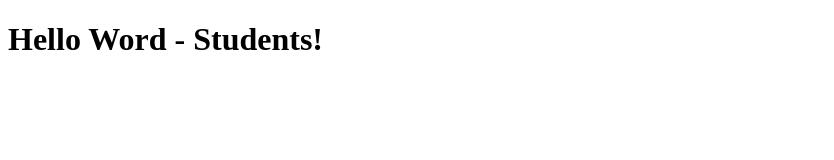
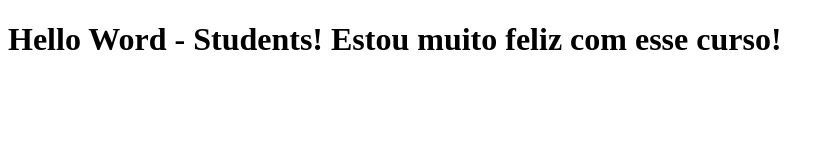
Before and after one commit to smarlon6/coursera-test, a plain HTML site: page index.html in a window 1280 px wide. Shown: the whole page, without its empty margins (0-834 px from the left). Drawn offline with Linux system fonts and the light colour scheme.

Commit message:
Next version of web

```diff
--- a/index.html
+++ b/index.html
@@ -5,6 +5,6 @@
     <title>Hello Word</title>
   </head>
   <body>
-    <h1>Hello Word - Students!</h1>
+    <h1>Hello Word - Students! Estou muito feliz com esse curso!</h1>
   </body>
 </html>
```
